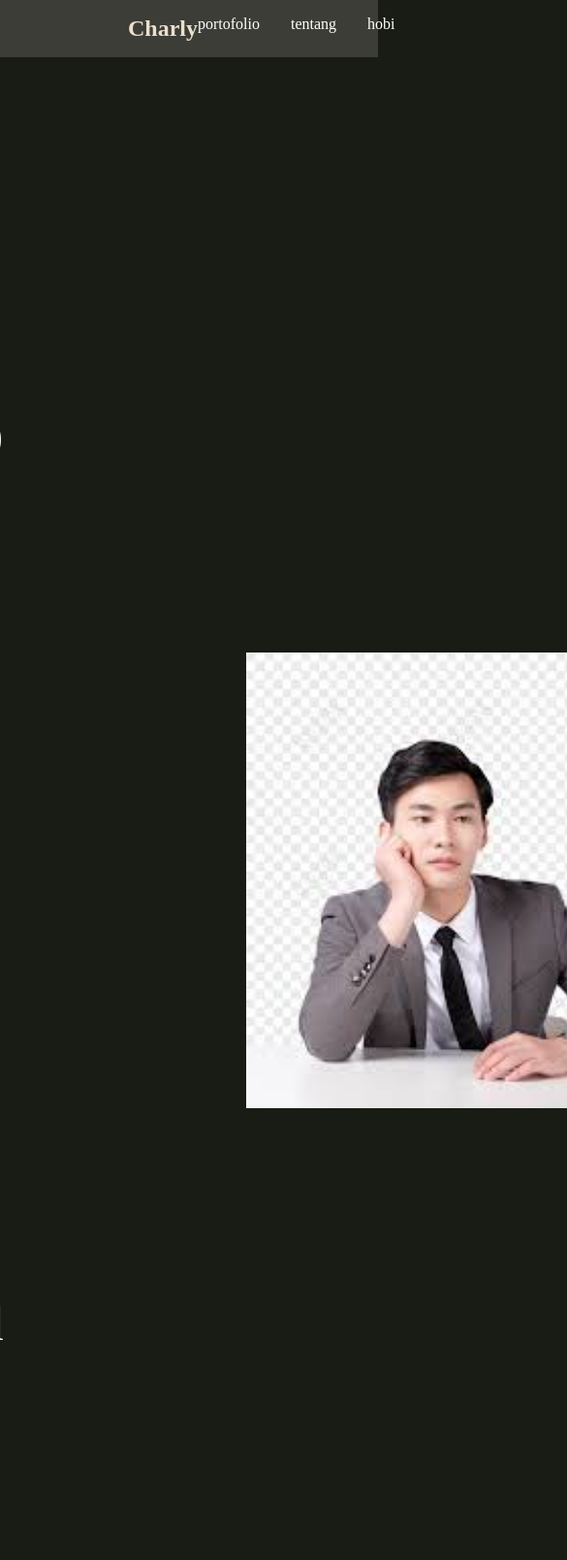
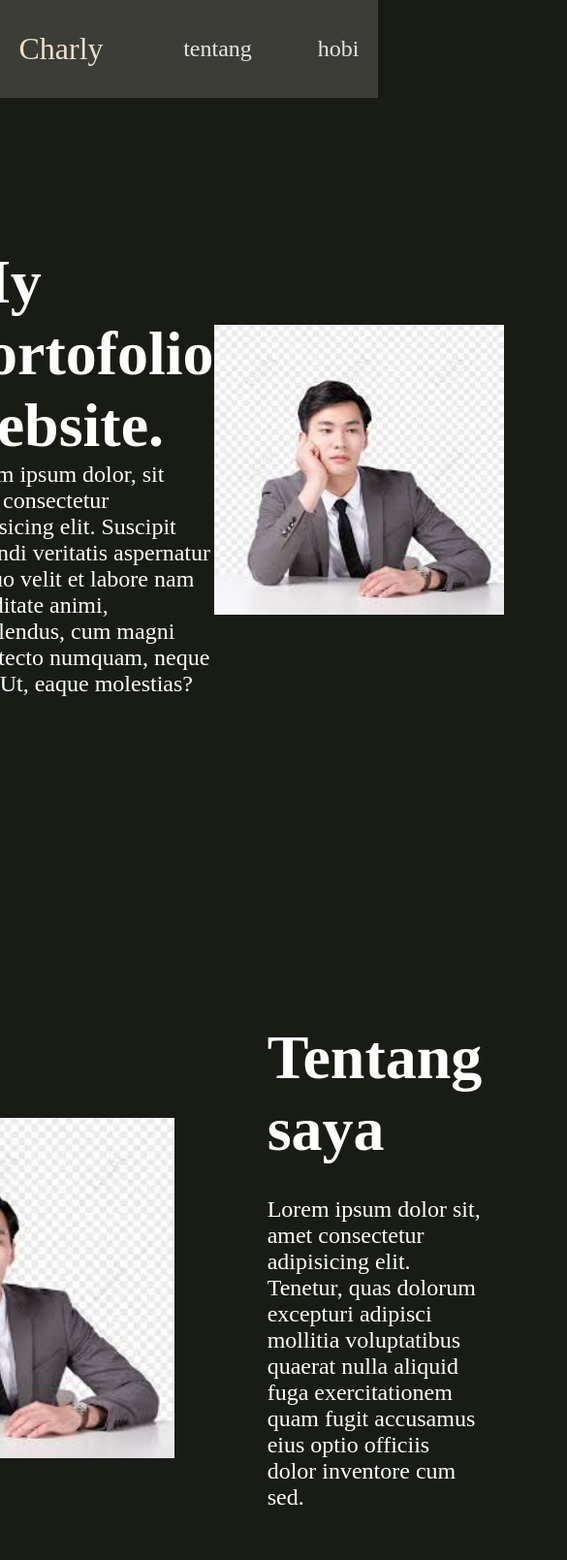
Before and after one commit to Chy-droid/portofolio, a plain HTML site: page index.html in a window 390 px wide. Shown: the top 1609 px of the page at 97% size, 585 px wide, since content can reach past the window. Before the commit the page ends 1510 px from the top, so only its background shows below. Drawn offline with nearby package versions, Linux system fonts and the light colour scheme.

Commit message:
update(lom kelar)

```diff
--- a/index.html
+++ b/index.html
@@ -5,33 +5,57 @@
     <meta name="viewport" content="width=device-width, initial-scale=1.0">
     <title>Document</title>
     <link rel="stylesheet" href="style.css">
+    <link href='https://unpkg.com/boxicons@2.1.4/css/boxicons.min.css' rel='stylesheet'>
+
 </head>
 <body>
-    <nav>
-        <div class="navigasi">
-           <div class="nama">
-            <h2 class="charly">Charly</h2>
+    <header class="header">
+        <a href="#home" class="logo">Charly</a>
+
+        <nav class="navbar">
+            <a href="#about">tentang</a>
+            <a href="#">hobi</a>
+        </nav>
+    </header>
+
+    <section class="home" id="home">
+        <div class="home-content">
+            <h3>My portofolio website.</h3>
+            <p>Lorem ipsum dolor, sit amet consectetur adipisicing elit. Suscipit eligendi veritatis aspernatur ab quo velit et labore nam cupiditate animi, repellendus, cum magni architecto numquam, neque iure. Ut, eaque molestias?</p>
         </div>
-        <div class="text">
-            <ul>
-                <li><a href="#awal">portofolio</a></li>
-                <li><a href="">tentang</a></li>
-                <li><a href="">hobi</a></li>
-            </ul>
+        <div class="home-img">
+            <img src="gambar.jpg" alt="">
         </div>
+    </section>
+
+    <section class="about" id="about">
+        <div class="about-img">
+            <img src="gambar.jpg" alt="">
         </div>
+        <div class="about-content">
+            <h2 class="heading">Tentang saya</h2>
+            <p>Lorem ipsum dolor sit, amet consectetur adipisicing elit. Tenetur, quas dolorum excepturi adipisci mollitia voluptatibus quaerat nulla aliquid fuga exercitationem quam fugit accusamus eius optio officiis dolor inventore cum sed.</p>
+        </div>
+    </section>
 
-    </nav>
-    <section class="beranda" id="awal">
-        <div class="awalan">
-            <div class="head">
-                <h1>My portofolio website</h1>
-                <p>Lorem ipsum, dolor sit amet consectetur adipisicing elit. <br>Vero et sint sequi nemo iure ducimus hic blanditiis,<br> dolorum ut magni, incidunt magnam, saepe deleniti <br>repellat adipisci voluptatem quod necessitatibus eaque.</p>
+    <section class="about" id="hobi">
+        <div class="about-content">
+            <h2 class="heading">Hobi</h2>
+            <p>Hobiku adalah bermain catur dan main mobile legends</p>
+        </div>
+        <div class="about-container">
+            <div class="about-box">
+                <img src="catur.jpg" alt="">
+                <p>aku suka main catur karena ya gak ada alasan sih,emang suka aja</p>
             </div>
-            <div class="image"><img src="gambar.jpg" alt=""></div>
 
+            <div class="about-container">
+                <div class="about-box">
+                    <img src="ml.jpg" alt="">
+                    <p>sama kaya catur,memang karena gamenya seru</p>
+                </div>
+            </div>
         </div>
-
     </section>
 </body>
 </html>
--- a/style.css
+++ b/style.css
@@ -1,73 +1,134 @@
-*, html {
+*{
+    box-sizing: border-box;
     padding: 0;
     margin: 0;
-    box-sizing: border-box;
+    text-decoration: none;
+    border: none;
+    outline: none;
     scroll-behavior: smooth;
 }
 
-body {
-    background-color: #181c14;
+html{
+    overflow-x: hidden;
 }
 
-.navigasi {
-    display: flex;
-    justify-content: space-between;
-    padding: 1rem 2rem;
-    margin-left: 100px;
-    margin-right: 50px;
+body{
+    background-color: #181C14;
 }
 
-nav{
-    background-color: #3c3D37;
+section{
+    min-height: 100vh;
+    padding: 10rem 9% 2rem;
 }
-.text{
+
+.header{
+    position: fixed;
+    width: 100%;
+    top: 0;
+    right: 0;
+    display: flex;
+    align-items: center;
+    justify-content: space-between;
+    padding: 2rem 5%;
+    background-color: #3C3D37;
+}
+
+.logo{
+    font-size: 32px;
+    transition: 0.3s ease;
+    color: #ECDFCC;
+}
+
+.logo:hover{
+    transform: scale(1.05);
+}
+
+.navbar a{
+    font-size: 24px;
+    margin-left: 4rem;
+    font-weight: 195;
+    transition: 0.3s ease;
     color: #e5e5e5;
 }
 
-.nama{
-    color: #ecdfcc;
-}
-
-.navigasi ul {
-    display: flex;
-    align-items: center;
-    gap: 2rem;
-    list-style: none;
-}
-
-.navigasi ul li a {
-    text-decoration: none;
-    font-family:  "DM Serif Display", serif;
-    font-weight: 400;
-    font-style: normal;
-    color: #ffffff;
-
-}
-
-.navigasi ul li a:hover {
+.navbar a:hover{
     border-bottom: 1px solid #e5e5e5;
 }
 
-.beranda .awalan{
+#menu-icon{
+    font-size: 3.6rem;
+    cursor: pointer;
+}
+
+.home{
+    display: flex;
+    justify-content: center;
+    align-items: center;
+}
+
+.home-img img{
+    width: 299px;
+    cursor: pointer;
+}
+
+.home-content{
+    margin-left: 5rem;
+    color: white;
+}
+
+.home-content h3{
+    font-size: 64px;
+    font-weight: 736;
+}
+
+.home-content h3:nth-of-type(2){
+    margin-bottom: 2rem;
+}
+
+.home-content p{
+    font-size: 24px;
+}
+
+.about{
     display: flex;
     align-items: center;
     justify-content: center;
-    padding-top: 250px;
+    gap: 2rem;
 }
 
-.head{
-    color: white;
-    margin-right: 250px;
+.about-img img{
+    width: 351px;
 }
 
-h1{
-    font-size: 80px;
+.heading{
+    font-size: 64px;
+    text-align: left;
+    color: white;
 }
 
-p{
-    font-size: 50px;
+.about-content{
+    padding: 0 4rem;
 }
 
-img{
-    width: 470px;
+.about-content p{
+    font-size: 24px;
+    margin: 2rem 0 3rem;
+    color: white;
 }
+
+.about-container{
+    display: flex;
+    justify-content: center;
+    align-items: center;
+    flex-wrap: wrap;
+    gap: 2rem;
+}
+
+.about-container .about-box{
+    flex: 1 1 30rem;
+    background: #3C3D37;
+    padding: 6rem 2rem 6rem;
+    border-radius: 2rem;
+    text-align: center;
+    border: 0.3rem solid #3C3D37;
+}
```
Also changed, not shown: catur.jpg (added), ml.jpg (added).
